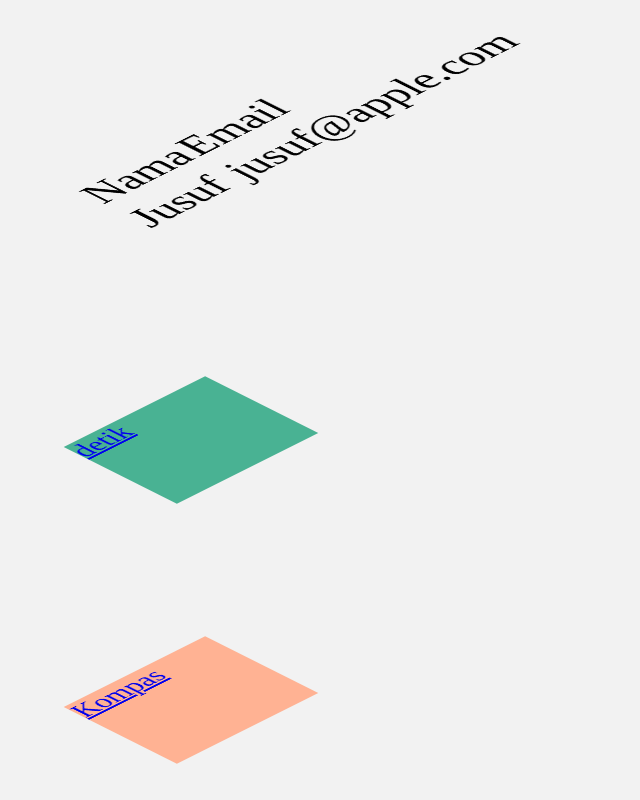
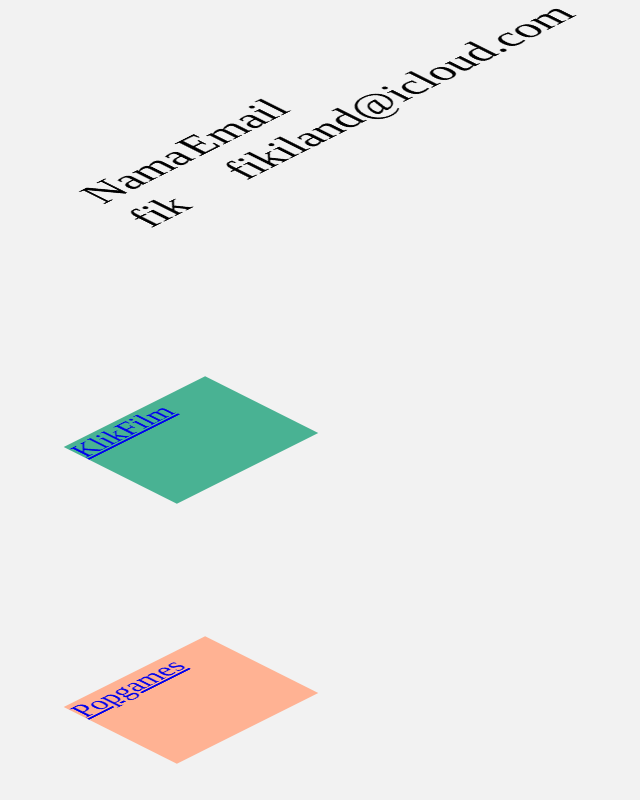
Before and after one commit to fikiland/fikiland.github.io, a plain HTML site: page index.html in a window 1280 px wide. Shown: the whole page, without its empty margins (449-1089 px from the left). Drawn offline with Linux system fonts and the light colour scheme.

Commit message:
Update index.html
ganti dikit

```diff
--- a/index.html
+++ b/index.html
@@ -29,9 +29,9 @@ font-size:35px;
 </head>
 <body>
 <div>
-<div class="isom"><table style="font-size:55px;"><tr><td>Nama</td><td>Email</td></tr><tr><td>Jusuf</td><td>jusuf@apple.com</td></tr></table></div>
-<a href="http://detik.com"><div class="ijo isom"> detik</div></a>
-<a href="http://kompas.com"><div class="lain isom">Kompas</div></a>
+<div class="isom"><table style="font-size:55px;"><tr><td>Nama</td><td>Email</td></tr><tr><td>fik</td><td>fikiland@icloud.com</td></tr></table></div>
+<a href="http://klikfilm.com"><div class="ijo isom"> KlikFilm</div></a>
+<a href="http://popgames.com"><div class="lain isom">Popgames</div></a>
 </div>
 </body>
 
```
